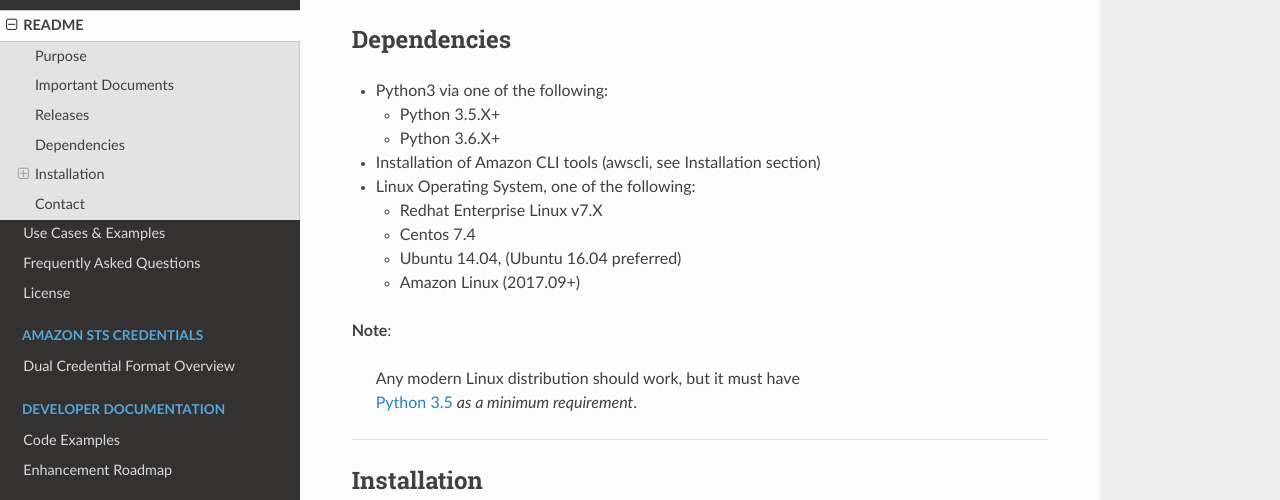
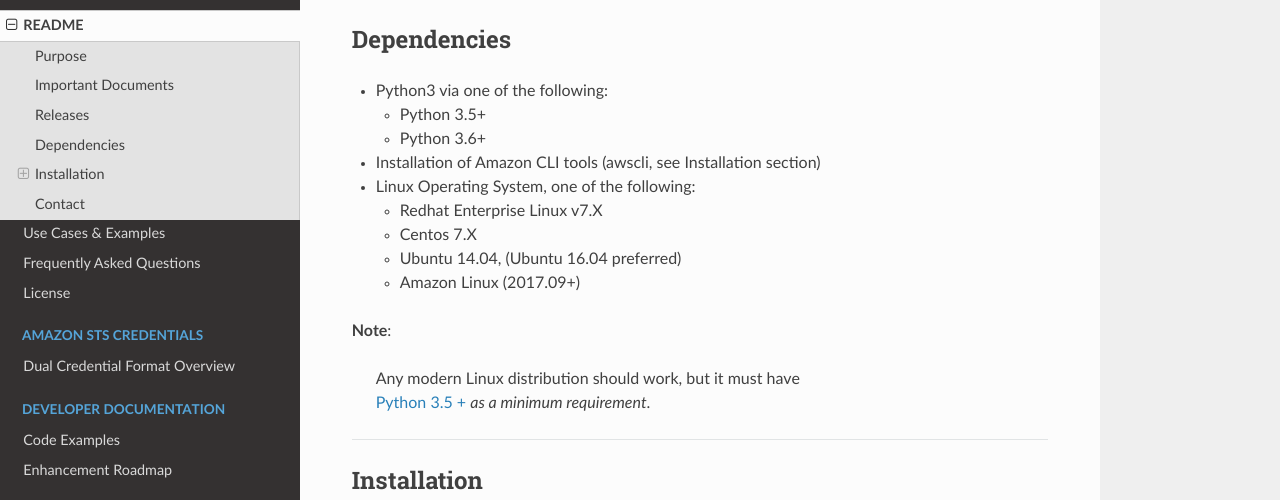
Before and after one commit to fstab50/stslib, a Sphinx documentation site: the page built from docs/source/README.rst, in a window 1280 px wide and 900 px high, scrolled down 851 px. Shown: the part 153-653 px from the top of the window. Built offline with Sphinx 7.4.7 and the Read the Docs theme 2.0.0, drawn with Linux system fonts in a browser that asks for light colours.

Commit message:
README.rst

```diff
--- a/docs/source/README.rst
+++ b/docs/source/README.rst
@@ -49,21 +49,21 @@ Dependencies
 
 -  Python3 via one of the following:
 
-   -  Python 3.5.X+
-   -  Python 3.6.X+
+   -  Python 3.5+
+   -  Python 3.6+
 
 -  Installation of Amazon CLI tools (awscli, see Installation section)
 -  Linux Operating System, one of the following:
 
    -  Redhat Enterprise Linux v7.X
-   -  Centos 7.4
+   -  Centos 7.X
    -  Ubuntu 14.04, (Ubuntu 16.04 preferred)
    -  Amazon Linux (2017.09+)
 
 **Note**:
 
     | Any modern Linux distribution should work, but it must have
-    | `Python 3.5 <http://www.python.org>`_ *as a minimum requirement*.
+    | `Python 3.5 + <http://www.python.org>`_ *as a minimum requirement*.
 
 ------------
 
```
